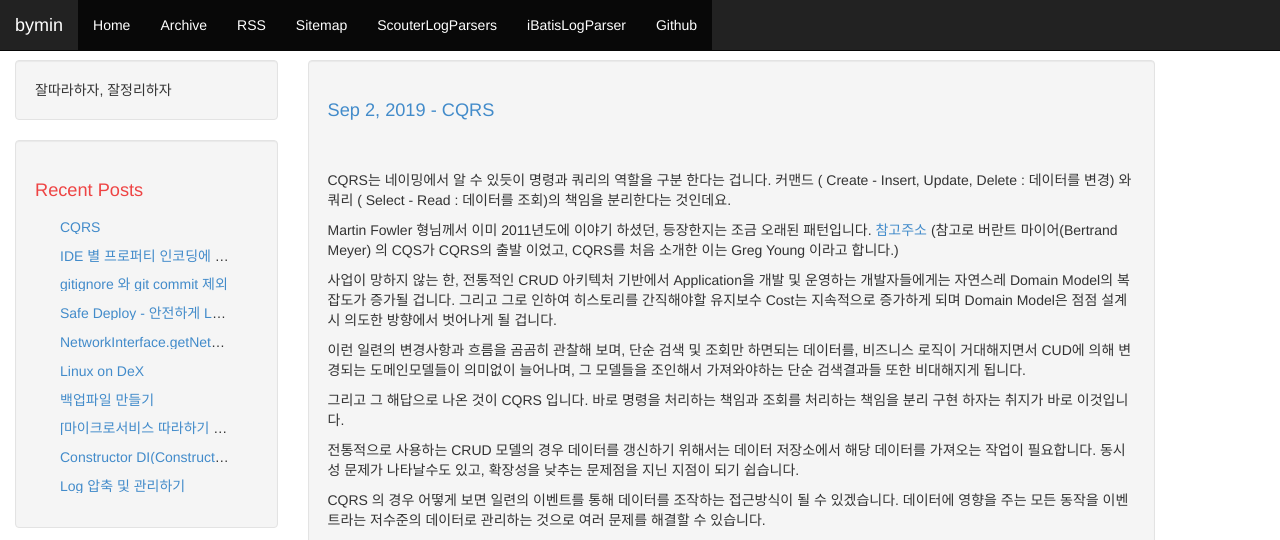
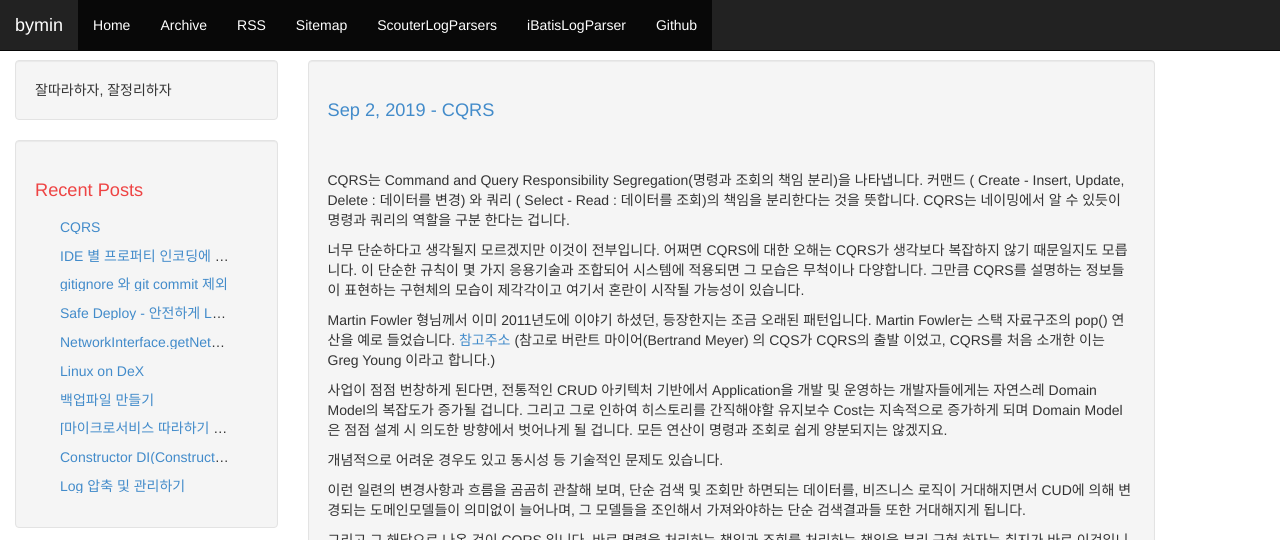
Before and after one commit to youngclown/youngclown.github.io, a Jekyll site: the page built from _posts/2019-09-02-cqrs.md, in a window 1280 px wide and 1400 px high. Shown: the top 540 px of the window. Built offline with Jekyll 4.4.1, drawn with Linux system fonts in a browser that asks for light colours; nearby versions of some CDN libraries; some of the changed text lies outside the part shown; grey boxes are pictures that could not be loaded.

Commit message:
내용추가 및 부연설명 추가

```diff
--- a/_posts/2019-09-02-cqrs.md
+++ b/_posts/2019-09-02-cqrs.md
@@ -4,23 +4,33 @@ title: "CQRS"
 comments: true
 ---
 
+CQRS는 Command and Query Responsibility Segregation(명령과 조회의 책임 분리)을 나타냅니다.
+커맨드 ( Create - Insert, Update, Delete : 데이터를 변경) 와 쿼리 ( Select - Read : 데이터를 조회)의 책임을 분리한다는 것을 뜻합니다.
 CQRS는 네이밍에서 알 수 있듯이 명령과 쿼리의 역할을 구분 한다는 겁니다.
-커맨드 ( Create - Insert, Update, Delete : 데이터를 변경) 와 쿼리 ( Select - Read : 데이터를 조회)의 책임을 분리한다는 것인데요.
 
-Martin Fowler 형님께서 이미 2011년도에 이야기 하셨던, 등장한지는 조금 오래된 패턴입니다. [참고주소](https://martinfowler.com/bliki/CQRS.html)
+너무 단순하다고 생각될지 모르겠지만 이것이 전부입니다. 어쩌면 CQRS에 대한 오해는 CQRS가 생각보다 복잡하지 않기 때문일지도 모릅니다. 이 단순한 규칙이 몇 가지 응용기술과 조합되어 시스템에 적용되면 그 모습은 무척이나 다양합니다. 그만큼 CQRS를 설명하는 정보들이 표현하는 구현체의 모습이 제각각이고 여기서 혼란이 시작될 가능성이 있습니다.
+
+Martin Fowler 형님께서 이미 2011년도에 이야기 하셨던, 등장한지는 조금 오래된 패턴입니다.
+Martin Fowler는 스택 자료구조의 pop() 연산을 예로 들었습니다.
+[참고주소](https://martinfowler.com/bliki/CQRS.html)
 (참고로 버란트 마이어(Bertrand Meyer) 의 CQS가 CQRS의 출발 이었고, CQRS를 처음 소개한 이는 Greg Young 이라고 합니다.)
 
-사업이 망하지 않는 한,
+사업이 점점 번창하게 된다면,
 전통적인 CRUD 아키텍처 기반에서 Application을 개발 및 운영하는 개발자들에게는 자연스레 Domain Model의 복잡도가 증가될 겁니다.
 그리고 그로 인하여 히스토리를 간직해야할 유지보수 Cost는 지속적으로 증가하게 되며 Domain Model은 점점 설계 시 의도한 방향에서 벗어나게 될 겁니다.
+모든 연산이 명령과 조회로 쉽게 양분되지는 않겠지요.
+
+개념적으로 어려운 경우도 있고 동시성 등 기술적인 문제도 있습니다.
 
 이런 일련의 변경사항과 흐름을 곰곰히 관찰해 보며,
 단순 검색 및 조회만 하면되는 데이터를,
 비즈니스 로직이 거대해지면서 CUD에 의해 변경되는 도메인모델들이 의미없이 늘어나며,
-그 모델들을 조인해서 가져와야하는 단순 검색결과들 또한 비대해지게 됩니다.
+그 모델들을 조인해서 가져와야하는 단순 검색결과들 또한 거대해지게 됩니다.
 
 그리고 그 해답으로 나온 것이 CQRS 입니다.
 바로 명령을 처리하는 책임과 조회를 처리하는 책임을 분리 구현 하자는 취지가 바로 이것입니다.
+CQRS에서 명령은 시스템의 상태를 변경하는 작업을 의미하며 조회는 시스템의 상태를 반환하는 작업을 의미합니다.
+정리하면, CQRS는 시스템의 상태를 변경하는 작업과 시스템의 상태를 반환하는 작업의 책임을 분리하는 것입니다.
 
 전통적으로 사용하는 CRUD 모델의 경우 데이터를 갱신하기 위해서는 데이터 저장소에서 해당 데이터를 가져오는 작업이 필요합니다.
 동시성 문제가 나타날수도 있고, 확장성을 낮추는 문제점을 지닌 지점이 되기 쉽습니다.
@@ -34,5 +44,12 @@ Testing Your Message-Driven Application by Jakub Pilimon @ Spring I/O 2018
 
 <iframe width="560" height="315" src="https://www.youtube.com/embed/gruKbf8Co6s" frameborder="0" allow="accelerometer; autoplay; encrypted-media; gyroscope; picture-in-picture" allowfullscreen></iframe>
 
-서울에서 한 스프링원에 참석해서 집적 들어봤습니다. 그때는 우리 솔류션에 적용하기 힘들 것같다고 생각했는데,
+서울에서 SPRING ONE 세미나에 참석해서 집적 들어봤습니다. 그때는 우리 솔류션에 적용하기 힘들 것같다고 생각했는데,
 어느순간 적용가능한 시점이 다가온거 같네요.
+
+계속 반복해서 이야기하지만,
+이름처럼 CQRS는 시스템에서 명령을 처리하는 책임과 조회를 처리하는 책임을 분리하는 것이 CQRS의 핵심입니다.
+
+CQRS를 설명할 때 명령 처리기 패턴(Command Processor Pattern)을 얘기하기도 하고 다른 경우는 다계층 아키텍처(Multitier Architecture)나 이벤트 소싱(Event Sourcing)을 다룹니다. 이것들 모두와 DDD(Domain-Driven Design)를 조합하기도 합니다.
+
+CQRS를 처음으로 소개한 Greg Young은 CQRS는 아주 단순한 패턴(“CQRS is a very simple pattern”)이라고 말했습니다. 경우에 따라 이미 실천하고 있을지도 모릅니다.
```
